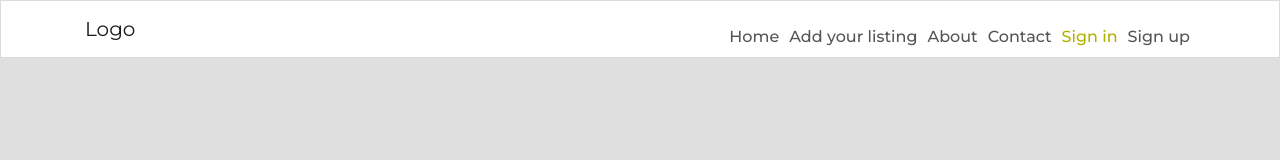
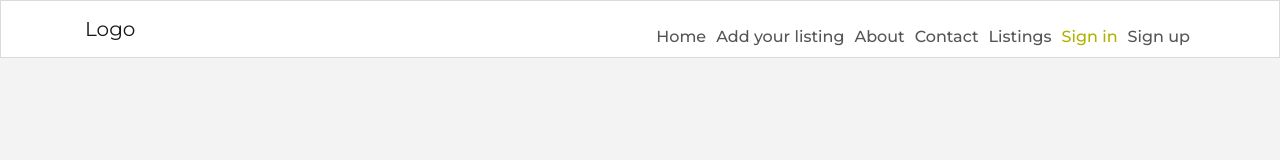
Before and after one commit to Vasileios20/real-estate, a React (Create React App) app: page /signin in a window 1280 px wide. Shown: the top 160 px of the page. Built offline with nearby package versions, Linux system fonts and the light colour scheme; no server answers.

Commit message:
Update NavBar display icons, update App.module styles

```diff
--- a/src/App.module.css
+++ b/src/App.module.css
@@ -1,6 +1,6 @@
 .App {
   font-family: "montserrat", sans-serif;
-  background-color: #dfdfdf;
+  background-color: #f3f3f3;
   min-height: 100vh;
 }
 
--- a/src/components/NavBar.js
+++ b/src/components/NavBar.js
@@ -37,19 +37,12 @@ const NavBar = () => {
     <>
       <NavLink
         className={styles.NavLink}
-        activeClassName={styles.Active}
-        to="/listings"
-      >
-        Listings
-      </NavLink>
-      <NavLink
-        className={styles.NavLink}
         to={`/profiles/${currentUser?.profile_id}`}
       >
         <Avatar
           className={styles.NavLink}
           src={currentUser?.profile_image}
-          text="Profile"
+          text={currentUser?.username}
           height={40}
         />
       </NavLink>
@@ -105,7 +98,15 @@ const NavBar = () => {
               Home
             </NavLink>
 
-            {addListing}
+            {currentUser ? (
+              addListing
+            ) : (
+              <>
+                <NavLink className={styles.NavLink} to="/signin">
+                  Add your listing
+                </NavLink>
+              </>
+            )}
 
             <NavLink
               className={styles.NavLink}
@@ -121,6 +122,13 @@ const NavBar = () => {
             >
               Contact
             </NavLink>
+            <NavLink
+              className={styles.NavLink}
+              activeClassName={styles.Active}
+              to="/listings"
+            >
+              Listings
+            </NavLink>
             {currentUser ? loggedInIcons : loggedOutIcons}
           </Nav>
         </Navbar.Collapse>
```
